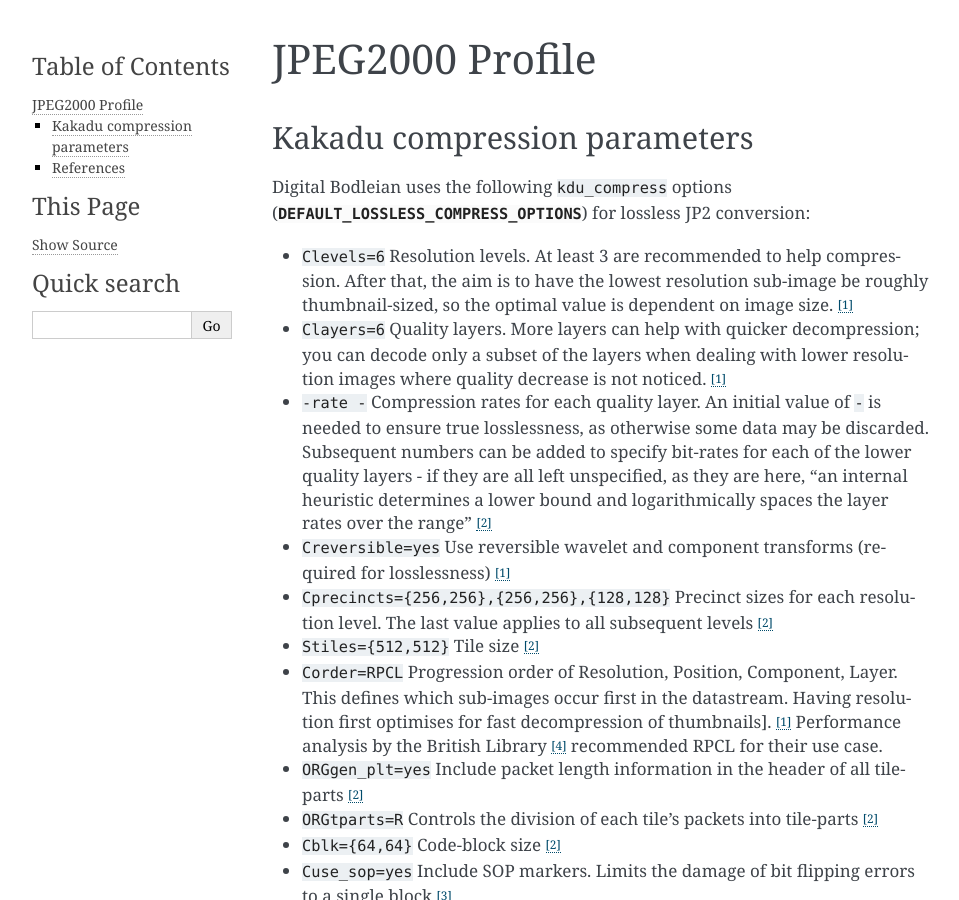
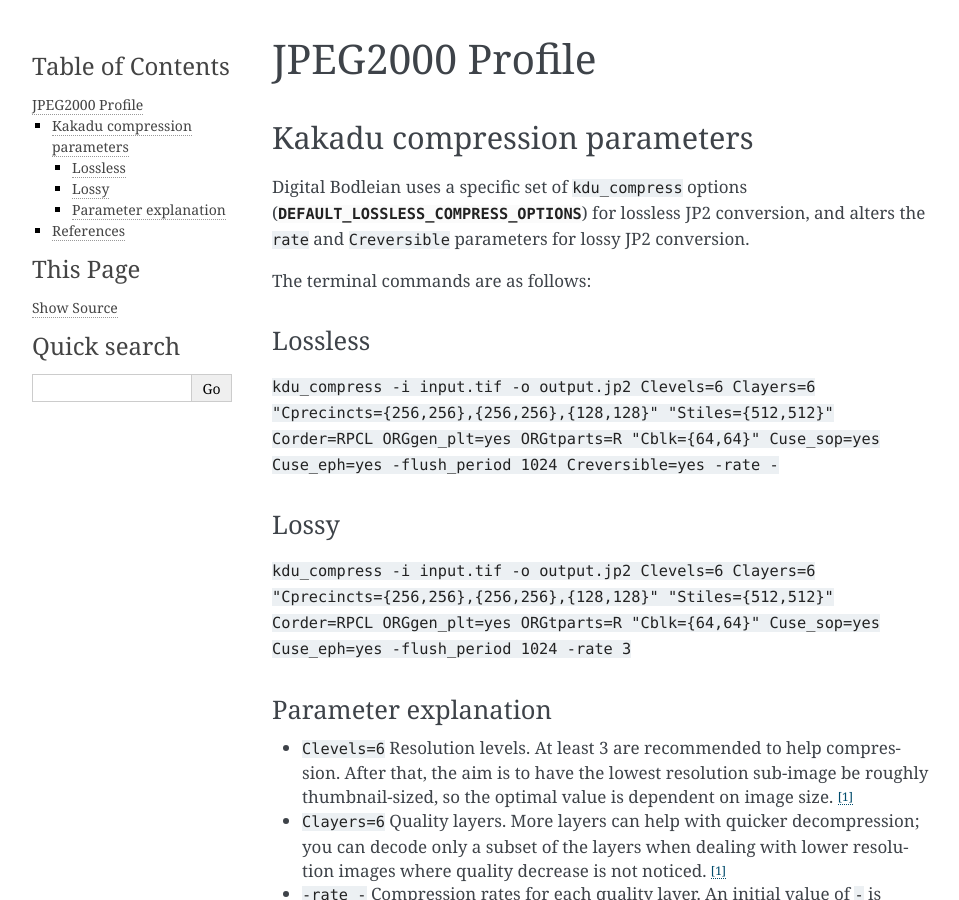
Before and after one commit to bodleian/image-processing, a Sphinx documentation site: the page built from docs/jp2_profile.rst, in a window 1280 px wide and 900 px high. Shown: the whole window, without its empty margins (148-1107 px from the left). Built offline with Sphinx 7.4.7, drawn with Linux system fonts in a browser that asks for light colours.

Commit message:
Add commands to jp2 profile documentation (fixes #32) and add contact information

```diff
--- a/README.rst
+++ b/README.rst
@@ -86,4 +86,4 @@
 More information
 ----------------
 
-See our `documentation <https://image-processing.readthedocs.io/>`__
+See our `documentation <https://image-processing.readthedocs.io/>`__. If your question isn't covered there, please [submit an issue](issues) or [contact us](mailto:mel.mason@bodleian.ox.ac.uk).
--- a/docs/jp2_profile.rst
+++ b/docs/jp2_profile.rst
@@ -6,7 +6,20 @@
 Kakadu compression parameters
 -----------------------------
 
-Digital Bodleian uses the following ``kdu_compress`` options (:attr:`~image_processing.kakadu.DEFAULT_LOSSLESS_COMPRESS_OPTIONS`) for lossless JP2 conversion:
+Digital Bodleian uses a specific set of ``kdu_compress`` options (:attr:`~image_processing.kakadu.DEFAULT_LOSSLESS_COMPRESS_OPTIONS`) for lossless JP2 conversion, and alters the ``rate`` and ``Creversible`` parameters for lossy JP2 conversion.
+
+The terminal commands are as follows:
+
+Lossless
+~~~~~~~~
+``kdu_compress -i input.tif -o output.jp2 Clevels=6 Clayers=6 "Cprecincts={256,256},{256,256},{128,128}" "Stiles={512,512}" Corder=RPCL ORGgen_plt=yes ORGtparts=R "Cblk={64,64}" Cuse_sop=yes Cuse_eph=yes -flush_period 1024 Creversible=yes -rate -``
+
+Lossy
+~~~~~
+``kdu_compress -i input.tif -o output.jp2 Clevels=6 Clayers=6 "Cprecincts={256,256},{256,256},{128,128}" "Stiles={512,512}" Corder=RPCL ORGgen_plt=yes ORGtparts=R "Cblk={64,64}" Cuse_sop=yes Cuse_eph=yes -flush_period 1024 -rate 3``
+
+Parameter explanation
+~~~~~~~~~~~~~~~~~~~~~
 
 - ``Clevels=6`` Resolution levels. At least 3 are recommended to help compression. After that, the aim is to have the lowest resolution sub-image be roughly thumbnail-sized, so the optimal value is dependent on image size. [#wellcome]_
 - ``Clayers=6`` Quality layers. More layers can help with quicker decompression; you can decode only a subset of the layers when dealing with lower resolution images where quality decrease is not noticed. [#wellcome]_
```
